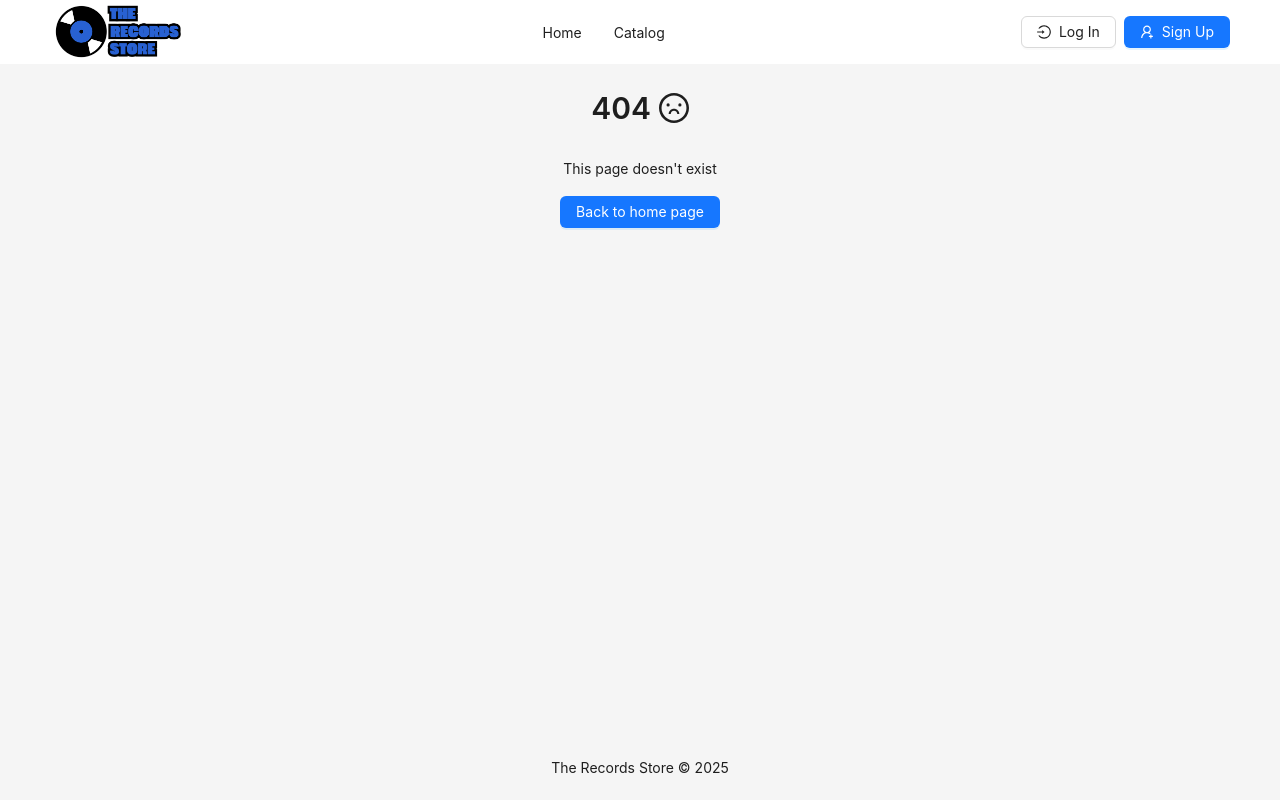
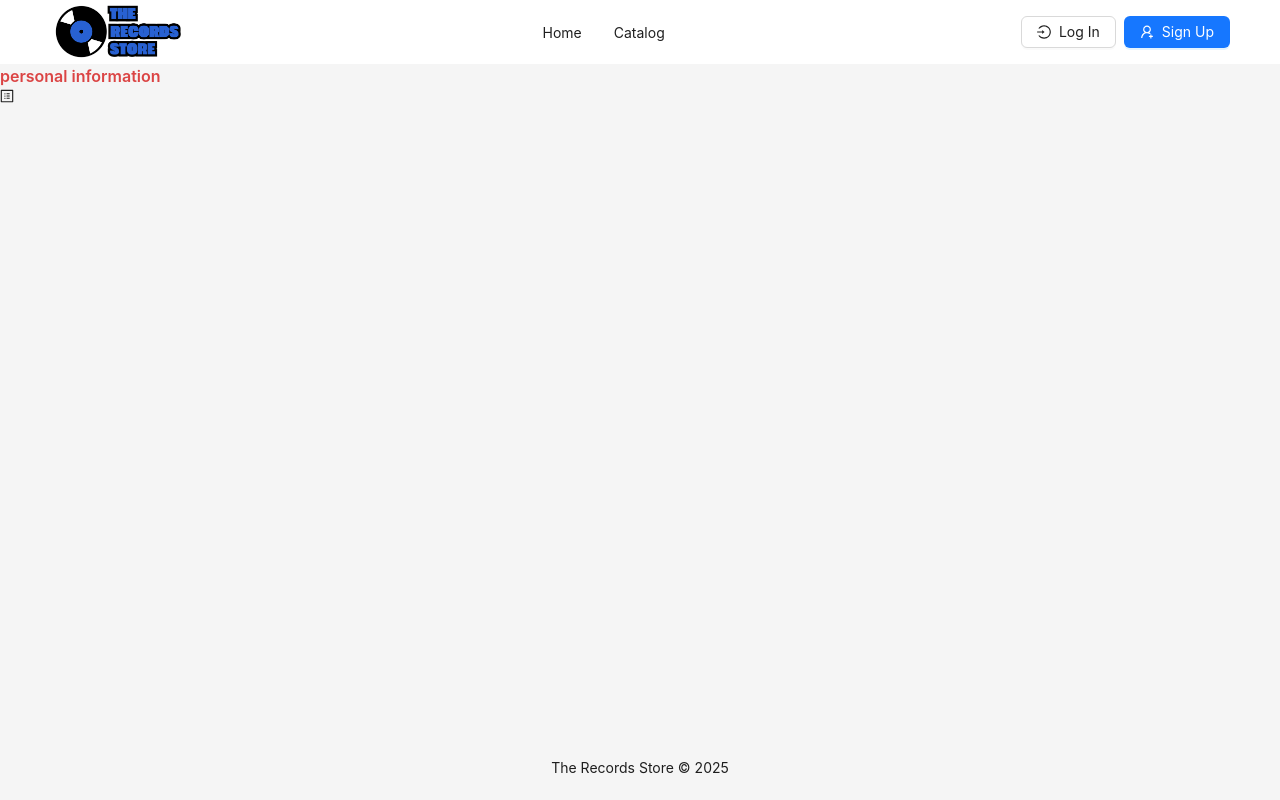
Before and after one commit to dmalashev/eCommerce-Application, a React (Vite) app in the folder eCommerce-Application/: page /profile in a window 1280 px wide. Before the commit this address had no page. Built offline with nearby package versions, Linux system fonts and the light colour scheme; what @commercetools/ts-client would draw is missing.

Commit message:
feat:add simple profile page

```diff
--- a/eCommerce-Application/src/app/App.tsx
+++ b/eCommerce-Application/src/app/App.tsx
@@ -10,6 +10,7 @@ import { PageRoutes } from '../types/enums';
 import { Layout } from 'antd';
 import { useState } from 'react';
 import BurgerMenu from '../components/burger-menu/BurgerMenu';
+import Profile from '../pages/profile/Profile';
 
 const { Content } = Layout;
 
@@ -27,6 +28,7 @@ export default function App() {
             <Route path={PageRoutes.LOGIN} element={<Login />}></Route>
             <Route path={PageRoutes.REGISTRATION} element={<Registration />}></Route>
             <Route path={PageRoutes.CATALOG} element={<Catalog />}></Route>
+            <Route path={PageRoutes.PROFILE} element={<Profile />}></Route>
             <Route path={PageRoutes.NOT_FOUND} element={<NotFound />}></Route>
           </Routes>
         </Content>
--- /dev/null
+++ b/eCommerce-Application/src/components/profile/repsonal-info/PersonalInfo.tsx
@@ -0,0 +1,13 @@
+import ProfileOutlined from '@ant-design/icons/lib/icons/ProfileOutlined';
+import { Typography } from 'antd';
+
+export const PersonalInfo = () => {
+  return (
+    <>
+      <Typography.Title level={5} style={{ margin: 0, color: '#DB4444' }}>
+        personal information
+      </Typography.Title>
+      <ProfileOutlined />
+    </>
+  );
+};
--- /dev/null
+++ b/eCommerce-Application/src/pages/profile/Profile.tsx
@@ -0,0 +1,9 @@
+import { PersonalInfo } from '../../components/profile/repsonal-info/PersonalInfo';
+
+export default function Profile() {
+  return (
+    <>
+      <PersonalInfo />
+    </>
+  );
+}
--- a/eCommerce-Application/src/types/enums.ts
+++ b/eCommerce-Application/src/types/enums.ts
@@ -4,6 +4,7 @@ export const enum PageRoutes {
   REGISTRATION = '/registration',
   CATALOG = '/catalog',
   NOT_FOUND = '*',
+  PROFILE = '/profile',
 }
 
 export enum Countries {
```
Also changed, not shown: eCommerce-Application/src/components/profile/addresses/Addresses.tsx (added).
